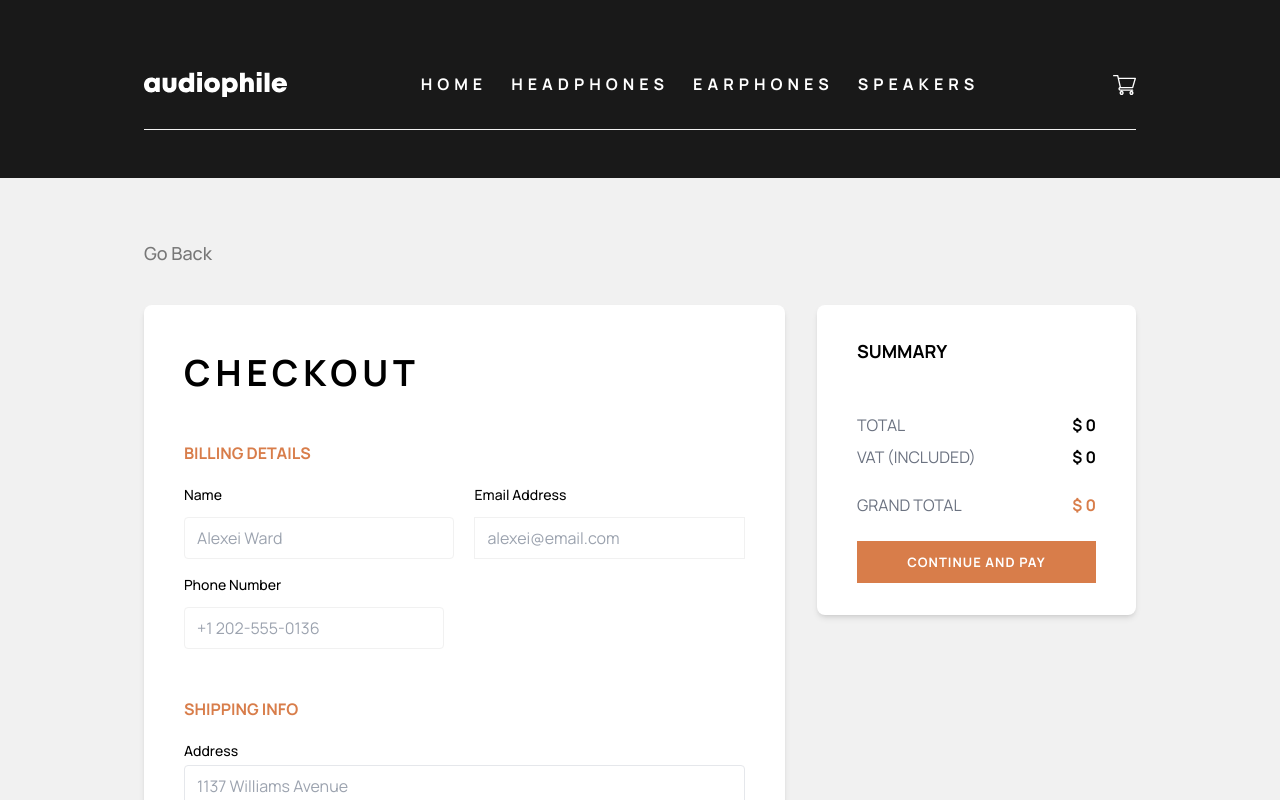
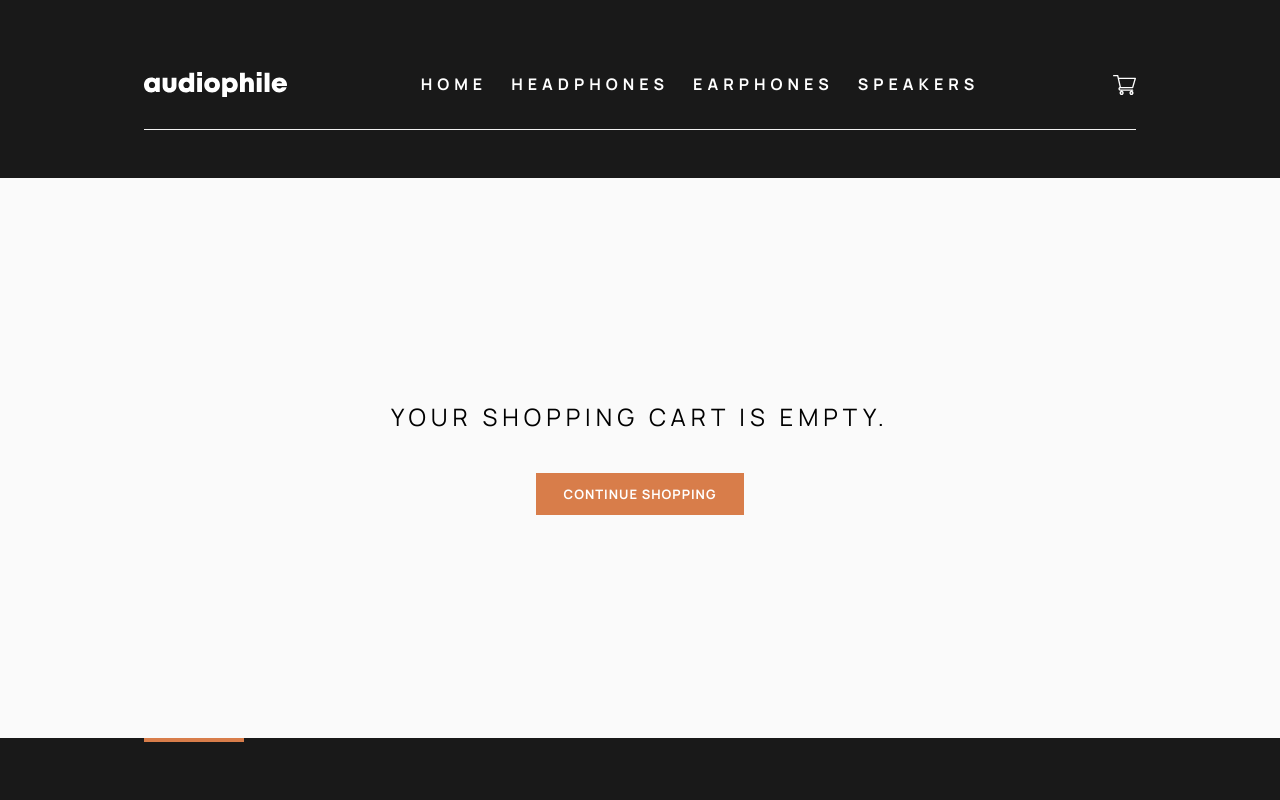
Before and after one commit to kerstin-w/audiophile-ecommerce, a Next.js app: page /checkout in a window 1280 px wide. Shown: the top 800 px of the page. Built offline with nearby package versions, Linux system fonts and the light colour scheme; no server answers.

Commit message:
feat: Add conditional render for checkout page

```diff
--- a/app/checkout/page.js
+++ b/app/checkout/page.js
@@ -4,6 +4,7 @@ import { useState } from 'react';
 import BackButton from '../_components/BackButton';
 import Summary from '../_components/Checkout/Summary';
 import OrderSummaryModal from '../_components/Checkout/OrderSummaryModal';
+import Cta from '../_components/Cta';
 import { useShoppingCart } from '../_context/ShoppingCartContext';
 import { createOrder } from '../_lib/cartStorage';
 
@@ -12,7 +13,7 @@ export default function Page() {
   const [orderSummary, setOrderSummary] = useState(null);
   const [orderItemsSummary, setOrderItemsSummary] = useState([]);
 
-  const { getCartTotal } = useShoppingCart();
+  const { getCartTotal, cart } = useShoppingCart();
   const createOrderWithData = async (formData) => {
     try {
       const { createdOrder, createdOrderItems } = await createOrder(formData);
@@ -29,6 +30,17 @@ export default function Page() {
       // Handle error (e.g., show error message to user)
     }
   };
+
+  if (cart.length === 0) {
+    return (
+      <div className="h-[70vh] flex flex-col items-center justify-center">
+        <p className="uppercase text-2xl mb-10 tracking-wider">
+          Your shopping cart is empty.
+        </p>
+        <Cta path="/">Continue Shopping</Cta>
+      </div>
+    );
+  }
 
   return (
     <div className="xl:px-36 md:px-24 px-12 pb-24 bg-primary-100">
```
